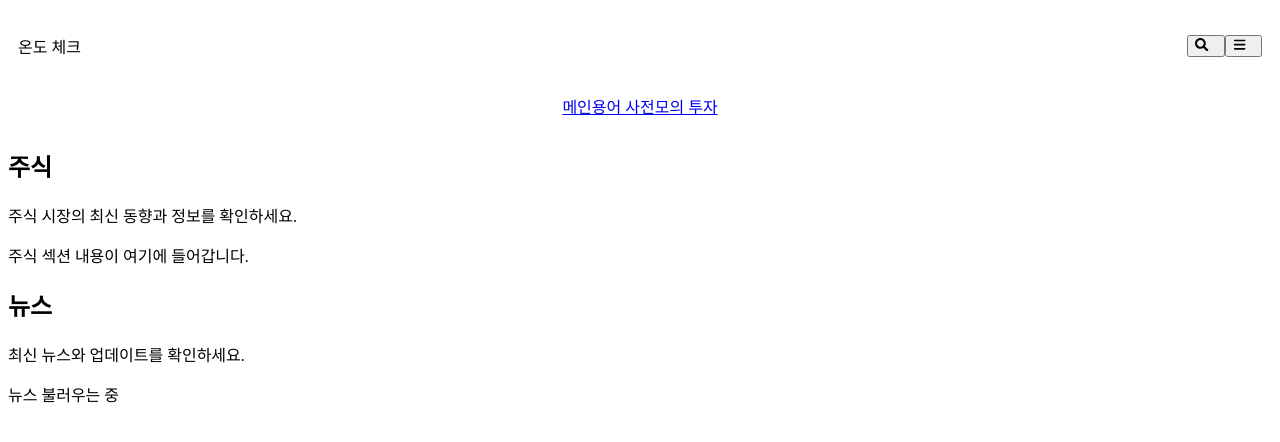
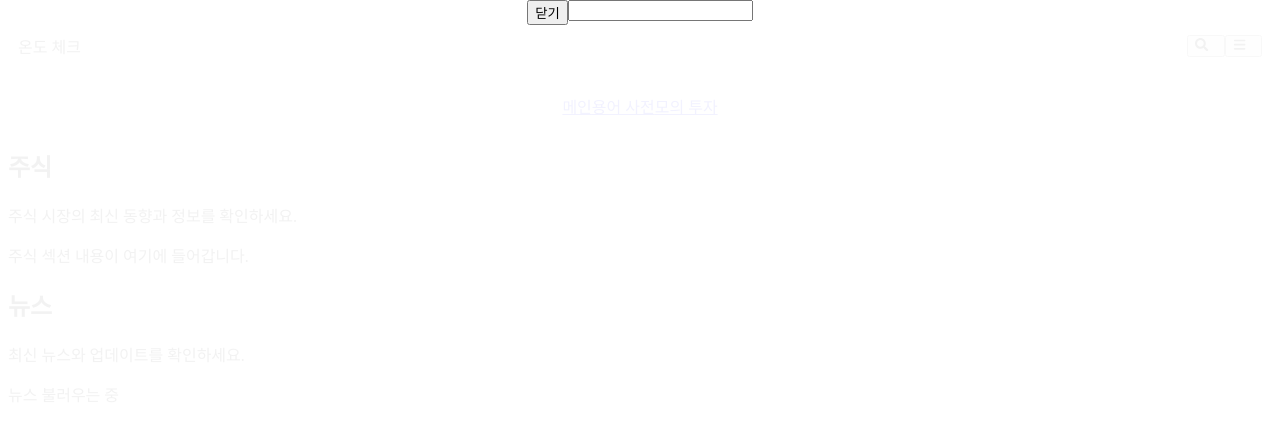
Before and after one commit to kdt-ful-class-three-group/KDT-FUL-3_PROJECT-A-3, a Next.js app in the folder client/: page /home in a window 1280 px wide. Both pictures are taken after a click on the button 1206 px from the left and 45 px from the top of the page. Shown: the top 442 px of the page. Built offline with nearby package versions, Linux system fonts and the light colour scheme; no server answers.

Commit message:
Feat: Home Search 오버레이화면구성

```diff
--- a/client/src/components/common/menu/Nav.tsx
+++ b/client/src/components/common/menu/Nav.tsx
@@ -1,6 +1,12 @@
+'use client'
+
+import { useState } from "react"
 import { Button } from "../Button"
+import { StockSearch } from "@/components/search/StockSearch";
 
 export function Nav() {
+
+  const [showSearch, setShowSearch] = useState(false);
 
   return(
     <div style={{ display: 'flex', justifyContent: 'space-between', alignItems: 'center', padding: '10px' }}>
@@ -10,7 +16,14 @@ export function Nav() {
 
       <div >
         {/* 검색 메뉴 */}
-        <Button variant="icon" icon="search" />
+        <Button
+          variant="icon"
+          icon="search"
+          onClick={() => setShowSearch(true)}
+        />
+        {showSearch && <StockSearch onClose={() => setShowSearch(false)} />}
+
+
         {/* 알림메뉴 */}
         <Button variant="icon" icon="hamburger" />
       </div>
--- /dev/null
+++ b/client/src/components/search/StockSearch.tsx
@@ -0,0 +1,48 @@
+import { useEffect } from 'react';
+import { Input } from '../common/Input';
+import { Button } from '../common/Button';
+
+// 타입 - onClose 함수
+type Props = {
+  onClose: () => void;
+};
+
+export function StockSearch({ onClose }: Props) {
+
+
+  useEffect(() => {
+    // search 화면 나왔을 때 배경 스크롤 방지
+    document.body.style.overflow = 'hidden';
+    // search 화면 사라질 때 원래대로 복구
+    return () => { document.body.style.overflow = 'auto'; };
+  }, []);
+
+  return (
+
+    // 홈 검색 창 나중에 스타일 수정
+    <div style={{
+      position: 'fixed',
+      top: 0, left: 0,
+      width: '100vw',
+      height: '100vh',
+      backgroundColor: 'rgba(255,255,255,0.95)',
+      zIndex: 1000,
+      display: 'flex',
+      justifyContent: 'center',
+      // alignItems: 'center',
+    }}>
+
+      <div>
+        <Button
+          name="닫기"
+          onClick={onClose}
+        />
+      </div>
+      <div>
+        <Input
+          type="text"
+        />
+      </div>
+    </div>
+  )
+}
```
